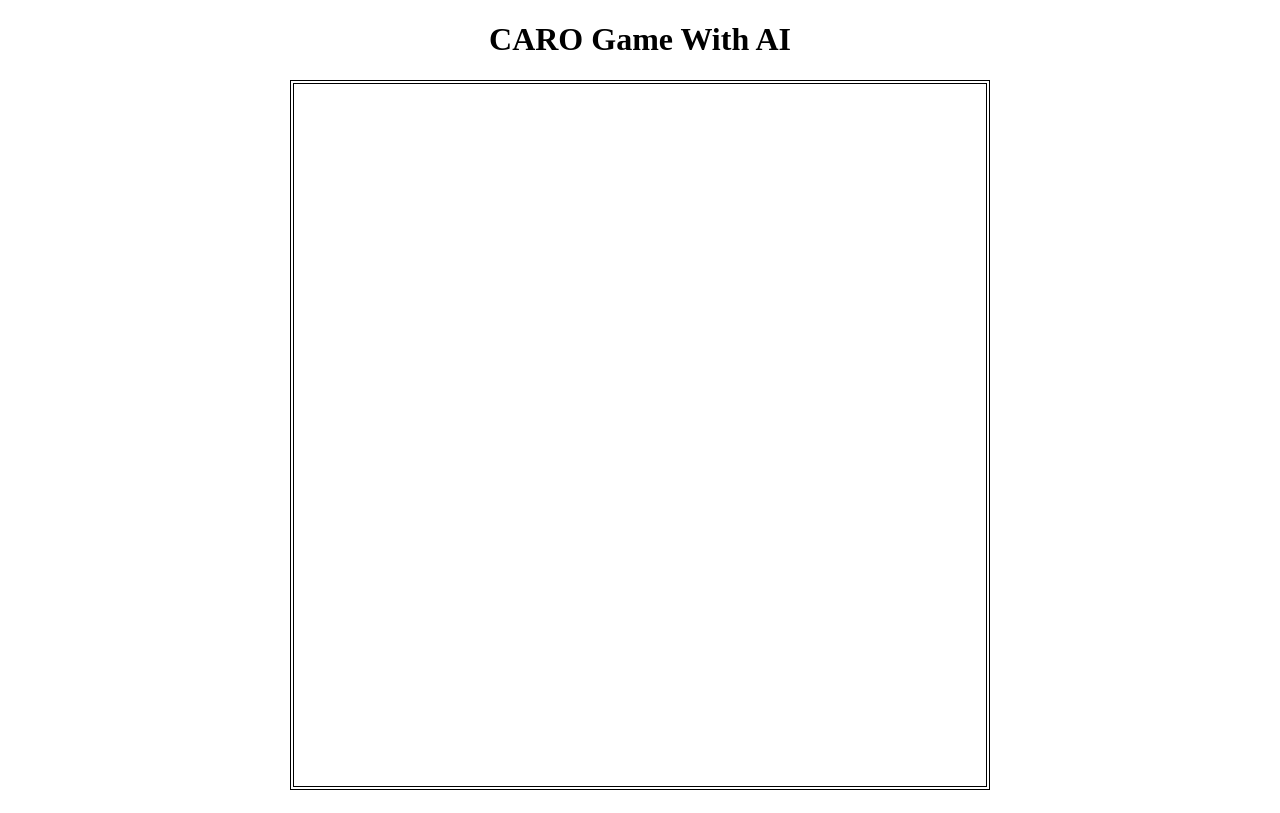
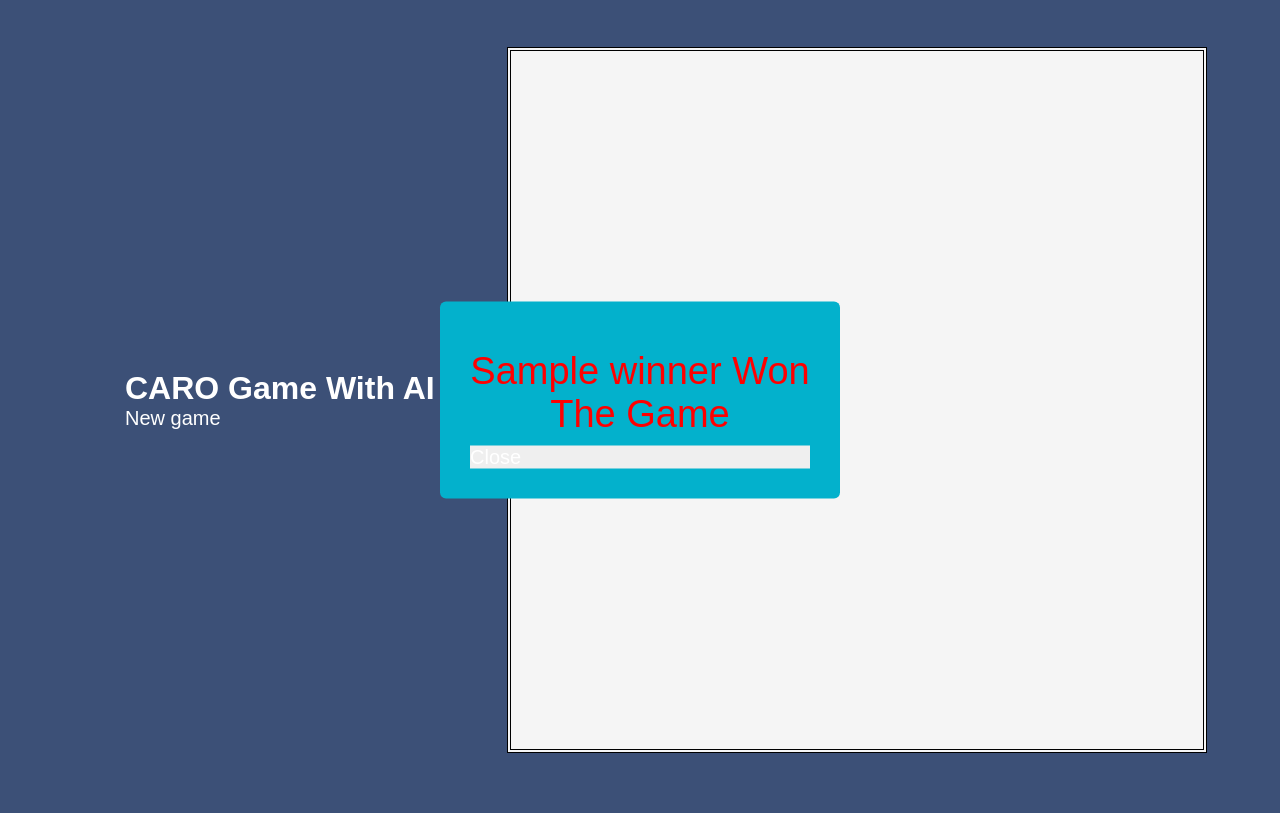
Before and after one commit to Naruuchi/CaroGame, a Flask app: template templates/game.html in a window 1280 px wide. After the commit the page ends 753 px from the top, so only its background shows below. Run offline with Flask 3, Linux system fonts and the light colour scheme; the template is opened without the code that fills it: most values are stand-ins (such as "Sample title", 1, 10 or a date in 2020).

Commit message:
Fixing CheckWinner error

```diff
--- a/app.py
+++ b/app.py
@@ -18,16 +18,24 @@ def resize(n):
 
 @app.route('/size/<int:size>')
 def game(size):
+    result = {
+        1 : "AI",
+        -1 : "You",
+        0 : "Tie",
+        2 : "No"
+    }
     x = url_for('static', filename='imgs/x.png')
     o = url_for('static', filename='imgs/o.png')
-    return render_template('game.html', size=size, matrix = gametable, x = x, o = o)
+    winner = result[checkWinner(gametable, size)]
+    print(winner)
+
+    return render_template('game.html', size=size, matrix = gametable, x = x, o = o, winner = winner)
 
 @app.route('/size/draw/<string:id>')
 def draw(id):
     index = id.split('.')
     global gametable
 
-    print(index)
     if len(index) == 2:
         gametable[0][int(id)] = -1
     elif len(index) > 2:
--- a/minimax.py
+++ b/minimax.py
@@ -4,16 +4,27 @@ scores = {
     0 : 0
 }
 def checkWinner(gametable, n):
-    score = [0 for i in range (0, 6)]
+    score = [0 for i in range (0, 8)]
 
     zero = False
     for i in range (0, n):
-        if zero:
-            break
+        row = 0
+        col = 0
         for j in range (0, n):
+            if i < n - 1 and j < n - 1:
+                if gametable[i][j] != 0 and gametable[i][j + 1] == gametable[i][j]:
+                    row += 1
+                    if row == n - 1:
+                        return gametable[i][j]
+
+                if gametable[j][i] != 0 and gametable[j + 1][i] == gametable[j][i]:
+                    col+= 1
+                    if col == n - 1:
+                        return gametable[j][i]
+
             if gametable[i][j] == 0:
                 zero = True
-                break
+
 
     for i in range (0, n - 1):
         #wrong
@@ -46,6 +57,8 @@ def checkWinner(gametable, n):
             score[5]+= 1
             if score[5] == n - 1:
                 return  gametable[i][n - i - 1]
+
+
     if zero == False:
         return 0
     return 2
@@ -62,7 +75,8 @@ def nextBestMove(gametable, n):
                 if bestScore < score:
                     bestScore = score
                     bestMove = [i,j]
-    gametable[bestMove[0]][bestMove[1]] = 1
+    if (gametable[bestMove[0]][bestMove[1]] == 0):
+        gametable[bestMove[0]][bestMove[1]] = 1
     return gametable
 
 def minimax(gametable, n, depth, isMax):
@@ -92,3 +106,8 @@ def minimax(gametable, n, depth, isMax):
                     bestScore = min(bestScore, score)
 
         return bestScore
+
+gametable = [[0,-1,0,0],
+             [1,-1,1,0],
+             [0,-1,0,0],
+             [0,-1,0,0]]
--- /dev/null
+++ b/static/css/base.css
@@ -0,0 +1,17 @@
+*  {
+    margin: 0;
+    padding: 0;
+    box-sizing: border-box;
+    font-family: 'Poppins', sans-serif;
+    color: white;
+}
+
+.container
+{
+    width: 100%;
+    height: 100vh;
+    background: #3c5077;
+    display:  flex;
+    align-items: center;
+    justify-content: center;
+}
--- a/static/css/game.css
+++ b/static/css/game.css
@@ -1,11 +1,8 @@
-body {
-    text-align: center;
-    padding-bottom: 15px;
-}
 
 .center {
     margin-left: auto;
     margin-right: auto;
+    background-color: whitesmoke;
 }
 
 table {
@@ -37,3 +34,25 @@ td {
     font-size: 20px;
     cursor: pointer;
 }
+
+.popup
+{
+    width: 400px;
+    background: rgb(3, 177, 204);
+    border-radius: 6px;
+    position: absolute;
+    top: 50%;
+    left: 50%;
+    transform: translate(-50%, -50%);
+    text-align: center;
+    padding: 0 30px 30px;
+    color: #000;
+}
+
+.popup h2
+{
+    color: red;
+    font-size: 38px;
+    font-weight: 500;
+    margin: 30px 0 10px;
+}
--- a/templates/base.html
+++ b/templates/base.html
@@ -1,11 +1,14 @@
 <!DOCTYPE html>
 <html lang="en">
+
 <head>
     <meta charset="UTF-8">
     <meta name="viewport" content="width=device-width, initial-scale=1.0">
+    <link rel="stylesheet" href="{{url_for('static', filename='/css/base.css')}}">
+
     {% block head %}{% endblock %}
 
 </head>
-    {% block body %}{% endblock %}
+{% block body %}{% endblock %}
 
 </html>
--- a/templates/game.html
+++ b/templates/game.html
@@ -18,10 +18,18 @@
         }
     }
 
-    function choose(event)
-    {
+    function choose(event) {
         const atag = event.classList.add('o');
 
+    }
+
+    function popUp()
+    {
+        let winner = "{{winner}}"
+        if (winner != "No")
+        {
+
+        }
     }
 </script>
 {% endblock %}
@@ -29,20 +37,30 @@
 {% block body %}
 
 <body onload="resize();">
-    <h1>CARO Game With AI</h1>
+    <div class="container">
+        <div class="popup">
+            <img src="" alt="">
+            <h2 >{{winner}} Won The Game</h2>
+            <button class="button"> Close </button>
+        </div>
+
+        <div style="margin-left: 125px;">
+            <h1 >CARO Game With AI</h1>
+            <a href="" class="button">New game</a>
+        </div>
         <table class="center">
             {% for i in range(0,size) %}
             <tr>
                 {% for j in range(0,size) %}
                 <td>
-                {% if matrix[i][j] == 0 %}
+                    {% if matrix[i][j] == 0 and winner == "No" %}
                     <a onlick="choose(this)" class="button" href="draw/{{size}}.{{i}}.{{j}}"></a>
-                {% endif %}
-                {% if matrix[i][j] == -1 %}
-                    <a onlick="choose(this)" class="button" style="background-image: url({{x}});" href=""></a>
-                {% endif %}
-                {% if matrix[i][j] == 1 %}
-                    <a onlick="choose(this)" class="button" style="background-image: url({{o}});" href=""></a>
+                    {% elif matrix[i][j] == -1 %}
+                    <a onlick="choose(this)" class="button" style="background-image: url({{x}});" href="#"></a>
+                    {% elif matrix[i][j] == 1 %}
+                    <a onlick="choose(this)" class="button" style="background-image: url({{o}});" href="#"></a>
+                    {% else %}
+                    <a onlick="choose(this)" class="button" href="#"></a>
                     {% endif %}
                 </td>
                 {% endfor %}
@@ -51,5 +69,6 @@
         </table>
 
 
+    </div>
 </body>
 {% endblock %}
```
Also changed, not shown: templates/main.html (+2 -5 lines). Lines whose indentation alone changed are shown as unchanged.
